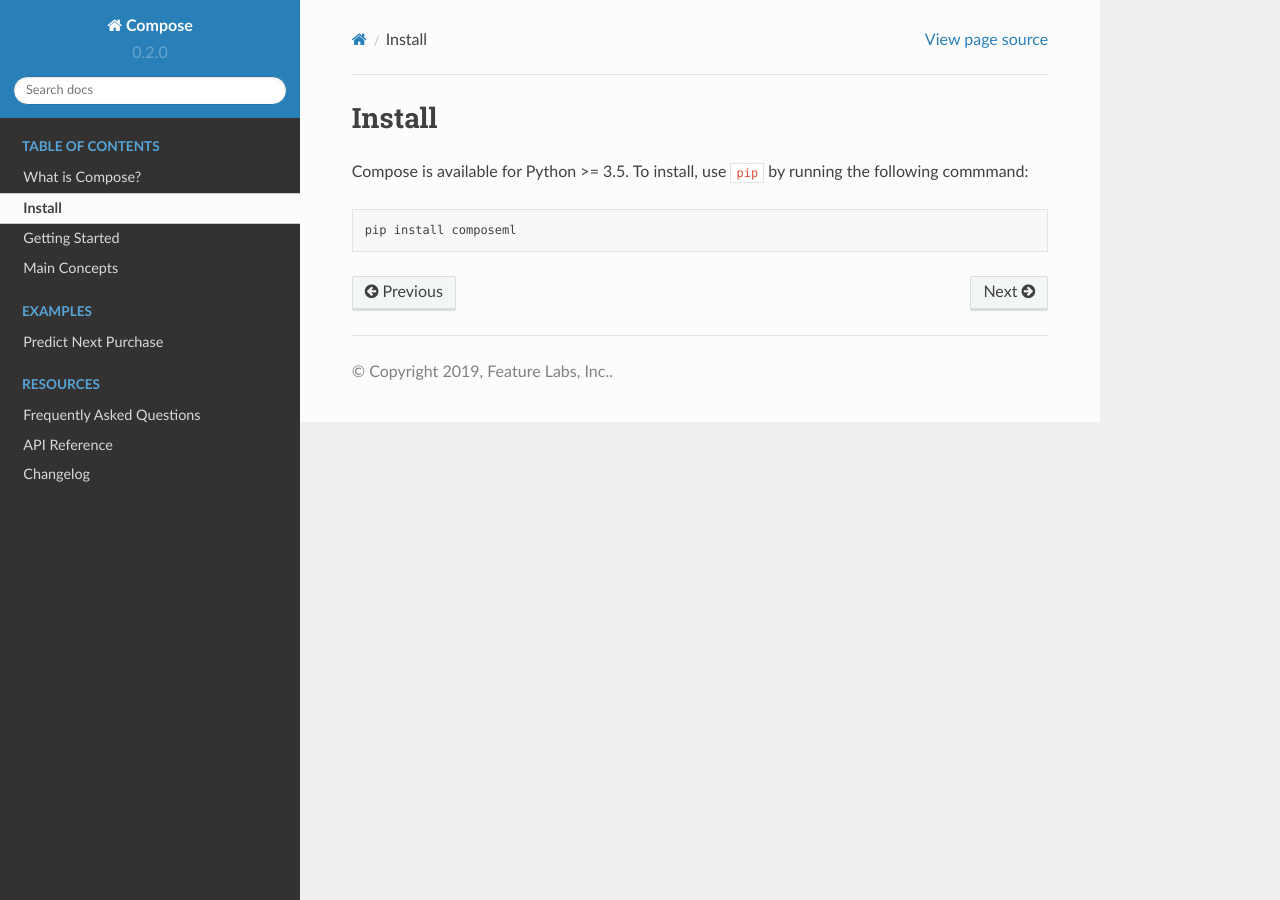
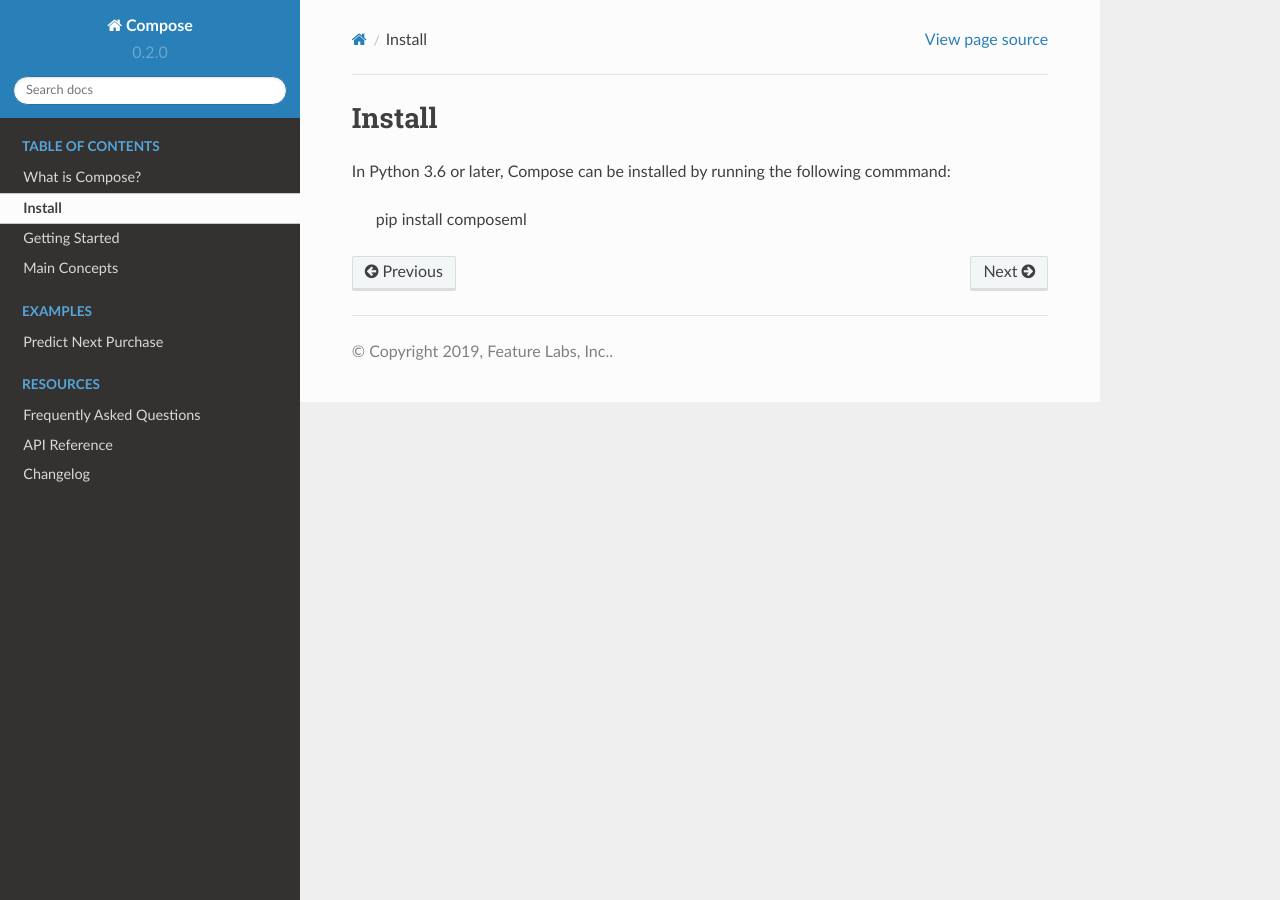
Before and after one commit to alteryx/compose, a Sphinx documentation site: the page built from docs/source/install.rst, in a window 1280 px wide. Built offline with Sphinx 7.4.7 and the Read the Docs theme 2.0.0, drawn with Linux system fonts in a browser that asks for light colours; comment, search, counter and statistics services are not loaded.

Commit message:
setup minimum python version

```diff
--- a/docs/source/install.rst
+++ b/docs/source/install.rst
@@ -2,6 +2,6 @@
 Install
 =======
 
-Compose is available for Python >= 3.5. To install, use :code:`pip` by running the following commmand::
+In Python 3.6 or later, Compose can be installed by running the following commmand:
 
     pip install composeml
--- a/setup.py
+++ b/setup.py
@@ -12,4 +12,5 @@ setup(
     long_description=open('README.md').read(),
     long_description_content_type='text/markdown',
     packages=find_packages(),
+    python_requires='>=3.6',
 )
```
